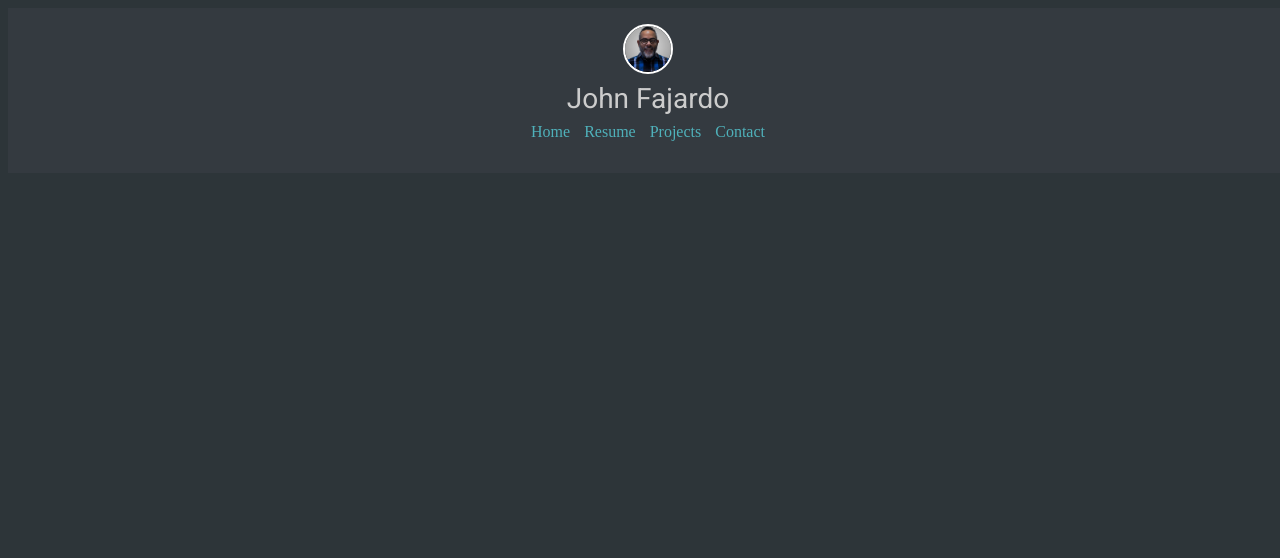
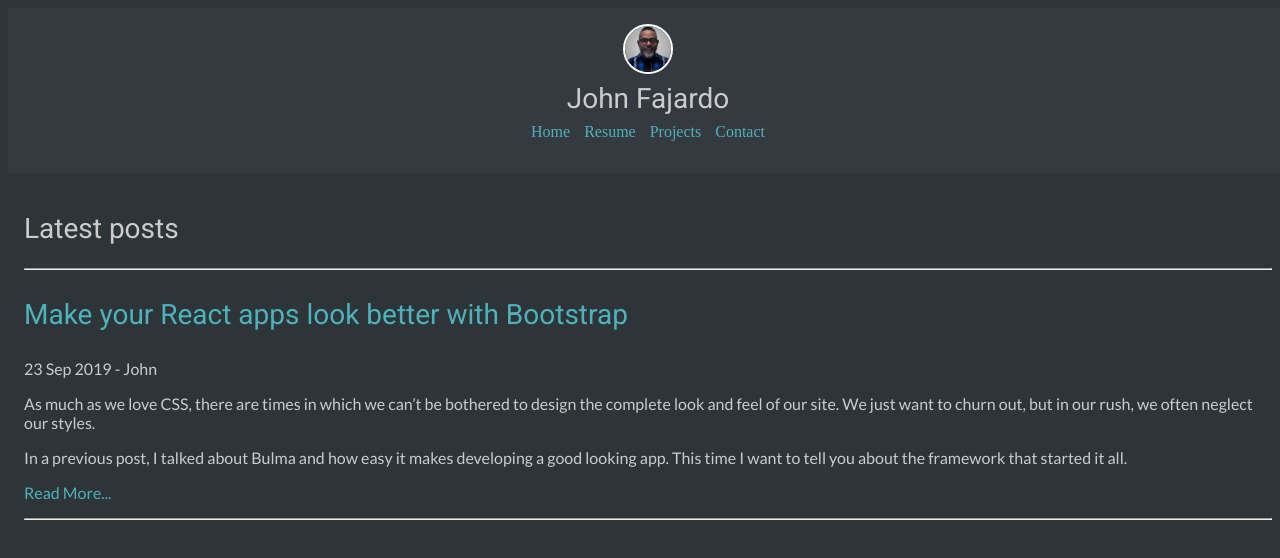
Before and after one commit to JohnFajardo/JohnFajardo, a website: page src/index.html in a window 1280 px wide. Drawn offline with nearby package versions, Linux system fonts and the light colour scheme; files that its build step writes are made by us from their sources.

Commit message:
Adds mock content for styling

```diff
--- a/src/index.html
+++ b/src/index.html
@@ -20,7 +20,21 @@
             <a href="#">Projects</a>
             <a href="#">Contact</a>
         </nav>
-    </div>
+    </div><!--  End navigation -->
+
+    <div class="content">
+        <h2>Latest posts</h2>
+        <hr>
+        <article class="post">
+            <h3><a class="link" href="#">Make your React apps look better with Bootstrap</a></h3>
+            <p><span class="icon-calendar"></span> 23 Sep 2019 -  <span class="icon-user"> </span>  John</p>
+            <p>As much as we love CSS, there are times in which we can’t be bothered to design the complete look and feel of our site. We just want to churn out, but in our rush, we often neglect our styles.</p>
+            <p>In a previous post, I talked about Bulma and how easy it makes developing a good looking app. This time I want to tell you about the framework that started it all.</p>
+            <p class="text-right"><a class="btn btn-primary" href="#">Read More...</a></p>
+            <hr class="post" />
+        </article>
+    </div><!--  End content -->
+
 </div>
 
 </body>
--- a/src/scss/styles.scss
+++ b/src/scss/styles.scss
@@ -5,15 +5,17 @@
     text-rendering: optimizeLegibility;
 }
 
-h1 {
+h1, h2, h3, h4 {
     font-family: roboto;
     color: #ccc;
     font-size: 28px;
     font-weight: 500;
 }
 
+
 p {
     font-family: lato;
+    color: #cccccc;
 }
 
 a {
@@ -61,3 +63,7 @@ body {
         }
     }
 }
+
+.content {
+    padding: 16px;
+}
```
Also changed, not shown: dist/index.html, dist/styles.css.
